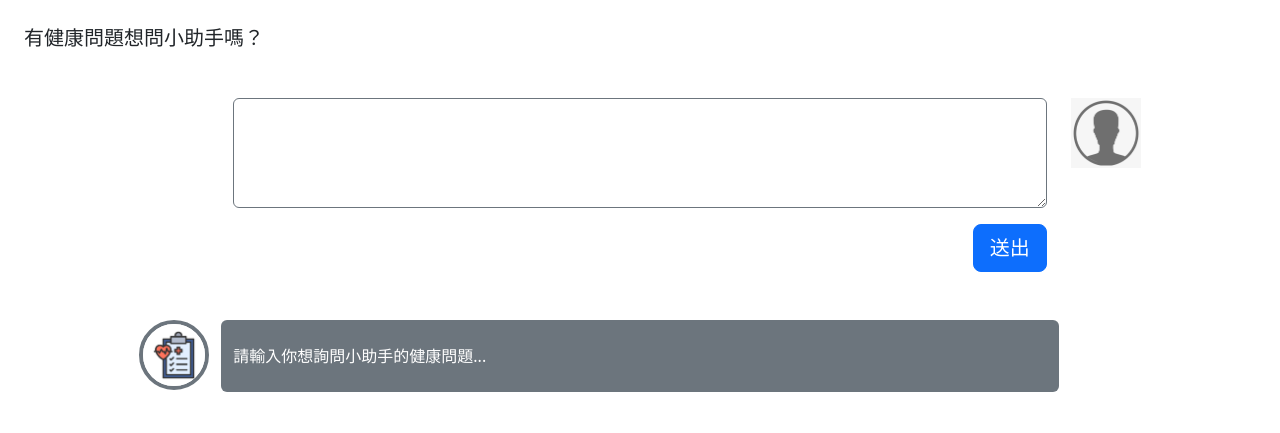
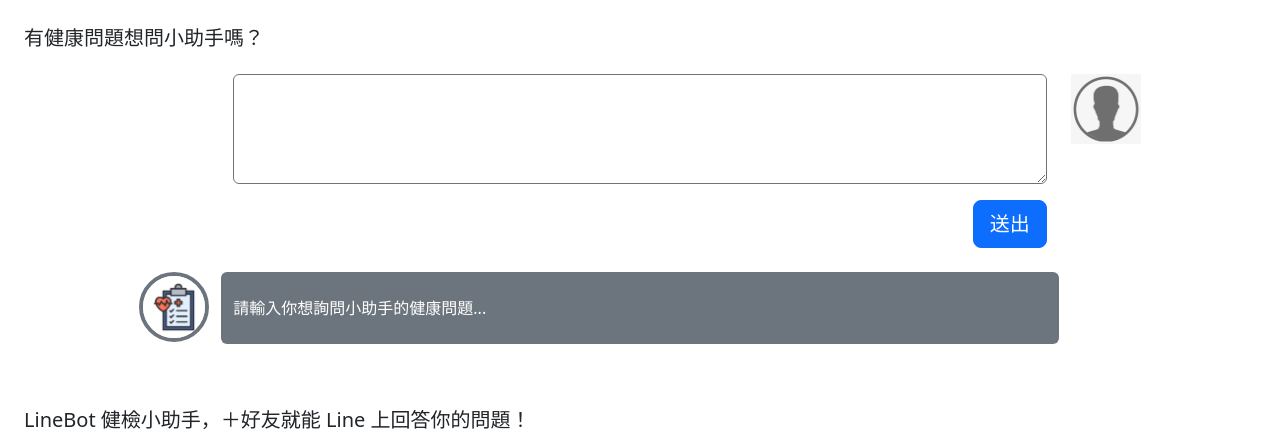
Before and after one commit to cccmmmd/Health-assistant_RAG_Langchain_Neo4j_Qdrant, a Flask app: page / in a window 1280 px wide. Shown: the part 102-535 px from the top of the page. Run offline with Flask 3, Linux system fonts and the light colour scheme; some libraries are stand-ins or nearby versions.

Commit message:
Update index.html

```diff
--- a/templates/index.html
+++ b/templates/index.html
@@ -20,7 +20,6 @@
                 <div class="row my-3">
                     <h5>有健康問題想問小助手嗎？</h5>
                 </div>
-                <br/>
                 <div class="row">
                     <div class="col-2"></div>
                     <div class="col-8">
@@ -32,7 +31,7 @@
                 </div>
                 <div class="row">
                     <div class="col-8"></div>
-                    <div class="col-2 mt-3 mb-5">
+                    <div class="col-2 mt-3 mb-4">
                         <button class="btn btn-primary btn-lg float-end" id="submitButton" type="submit">送出</button>
                     </div>
                     <div class="col-2"></div>
@@ -45,6 +44,13 @@
                     <div class="col-2"></div>
                 </div>
             </form>
+            <br/><br/>
+            <div class="row my-3">
+                <h5>LineBot 健檢小助手，＋好友就能 Line 上回答你的問題！</h5>
+            </div>
+            <div class="row my-3 d-flex justify-content-center">
+                <img style="width: 300px" src="https://qr-official.line.me/sid/L/938oabfl.png">
+            </div>
         </div>
         <script src="https://cdn.jsdelivr.net/npm/bootstrap@5.2.3/dist/js/bootstrap.bundle.min.js" crossorigin="anonymous"></script>
         <script src={{ url_for('static', filename='js/scripts.js') }}></script>
```
